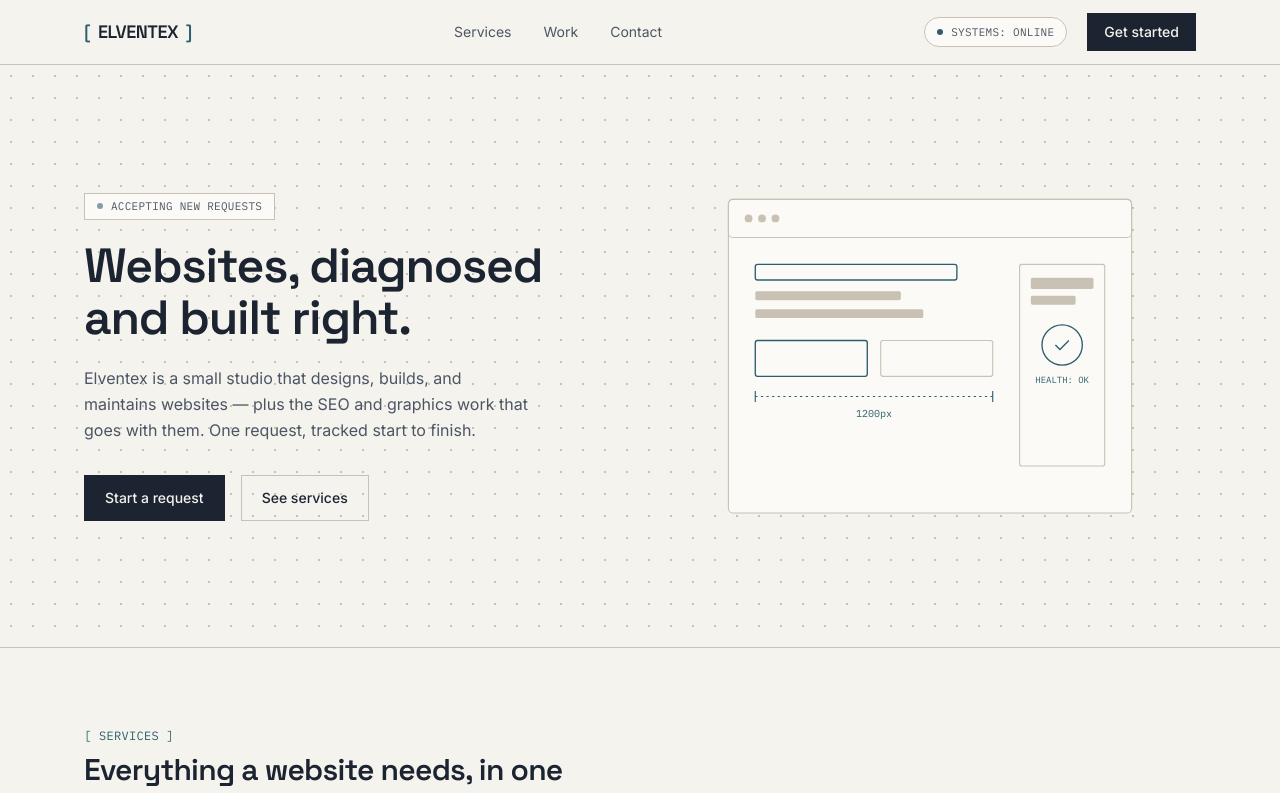
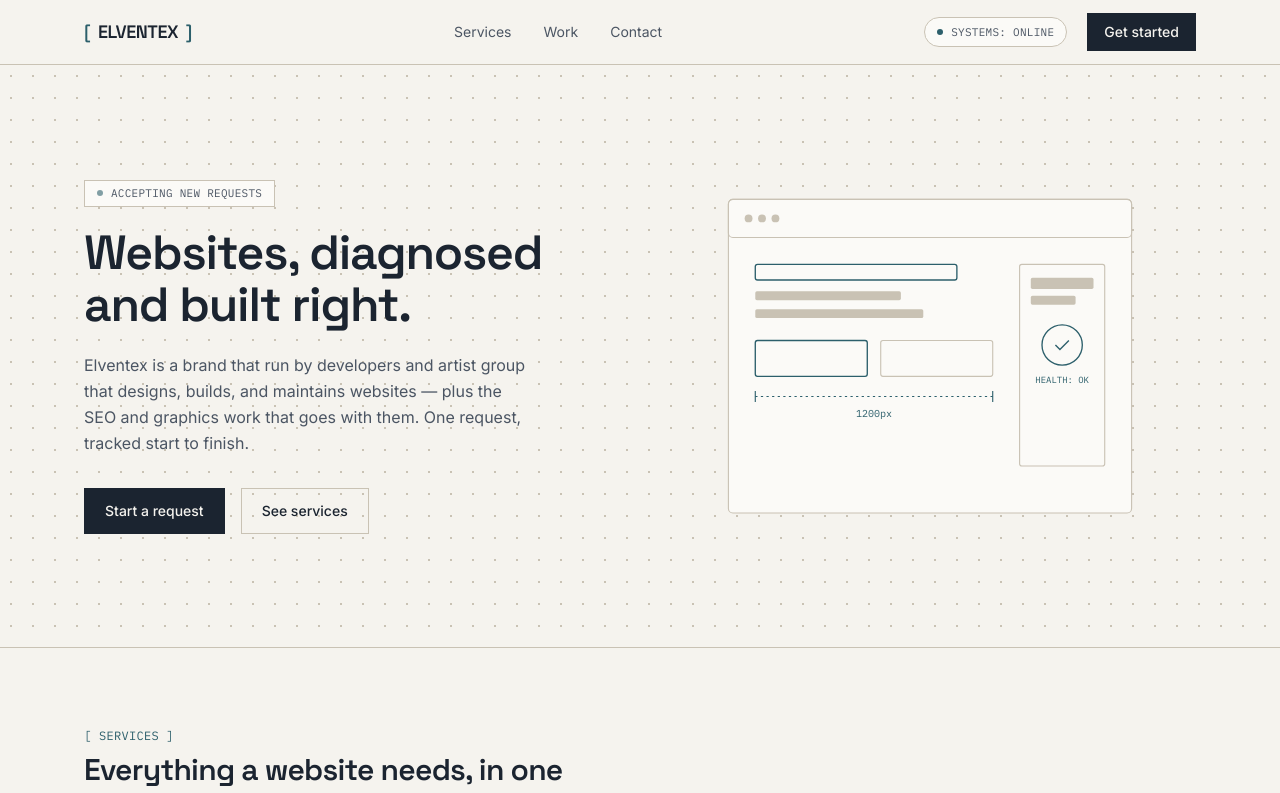
Before and after one commit to Ritesh10506/ElventexTechnology, a Next.js app in the folder frontend/: page / in a window 1280 px wide. Shown: the top 793 px of the page. Built offline with nearby package versions, Linux system fonts and the light colour scheme.

Commit message:
writing updates

```diff
--- a/frontend/src/app/page.js
+++ b/frontend/src/app/page.js
@@ -111,7 +111,7 @@
             </h1>
 
             <p className="mt-5 max-w-md text-base leading-relaxed text-ink-soft">
-              Elventex is a small studio that designs, builds, and maintains
+              Elventex is a brand that run by developers and artist group  that designs, builds, and maintains
               websites — plus the SEO and graphics work that goes with them.
               One request, tracked start to finish.
             </p>
```
